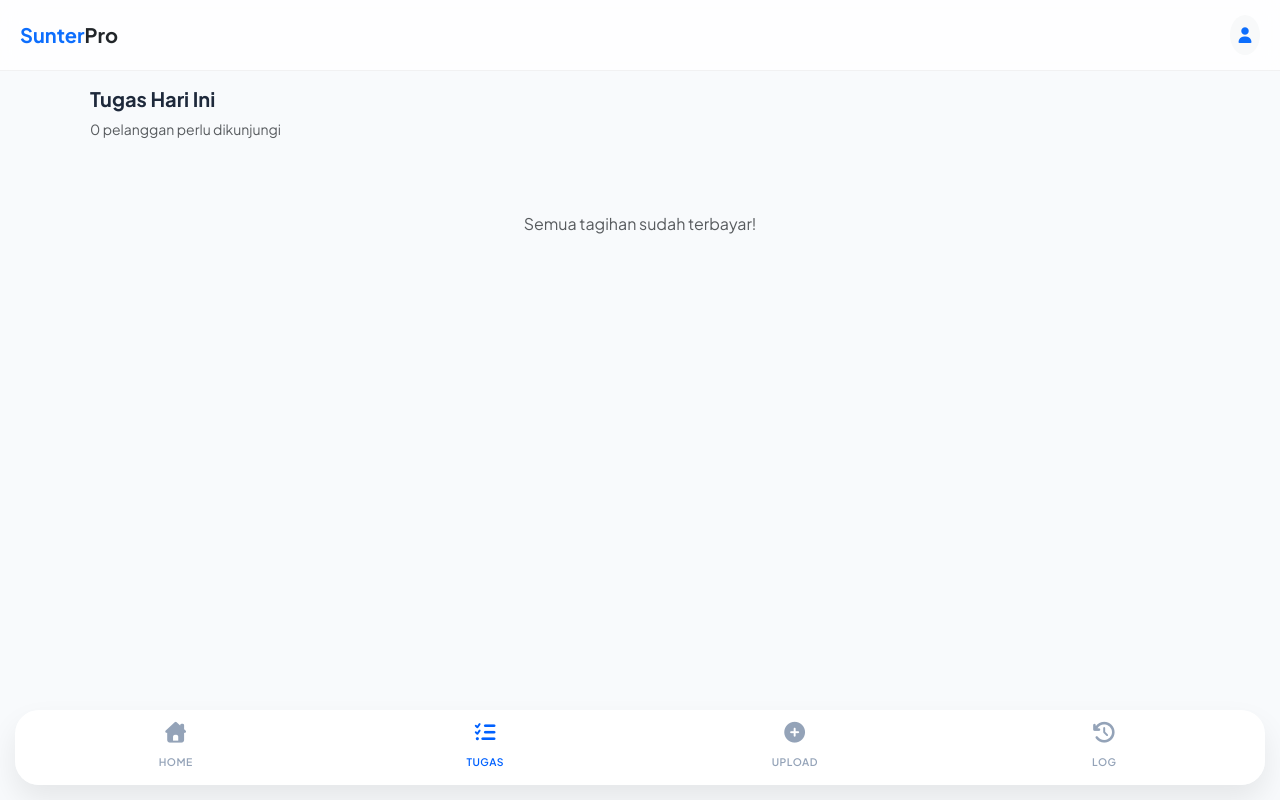
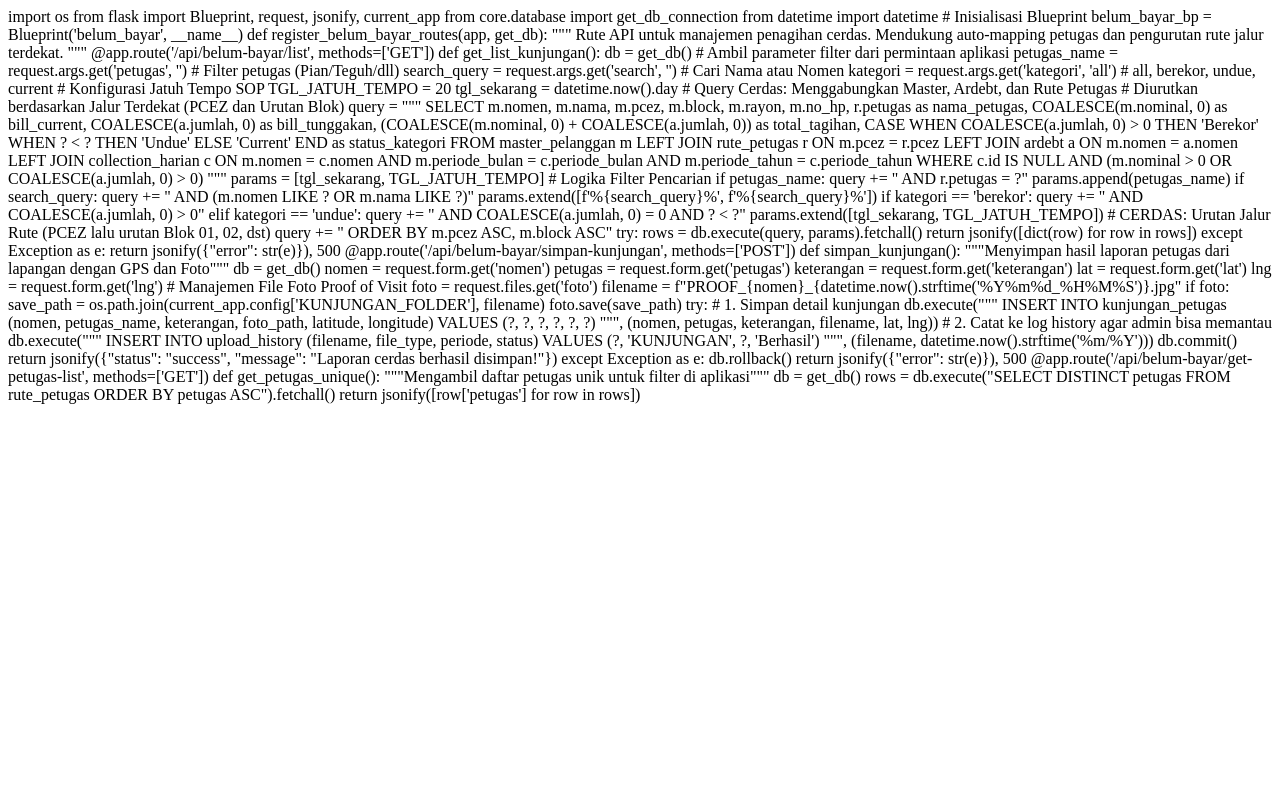
Before and after one commit to krackxor/Penagihan, a Flask app: page /belum-bayar in a window 1280 px wide. Run offline with Flask 3, Linux system fonts and the light colour scheme; data that the repository does not hold is empty.

Commit message:
Update belum_bayar.html

```diff
--- a/templates/belum_bayar.html
+++ b/templates/belum_bayar.html
@@ -1,59 +1,122 @@
-{% extends "base.html" %}
-{% block content %}
-<div class="px-2">
-    <div class="mb-4">
-        <h5 class="fw-bold">Tugas Hari Ini</h5>
-        <div id="stats" class="text-muted small">Memuat daftar tugas...</div>
-    </div>
+import os
+from flask import Blueprint, request, jsonify, current_app
+from core.database import get_db_connection
+from datetime import datetime
 
-    <div id="list-container" class="row g-2">
-        </div>
-</div>
+# Inisialisasi Blueprint
+belum_bayar_bp = Blueprint('belum_bayar', __name__)
 
-<script>
-async function loadList() {
-    try {
-        const res = await fetch('/api/belum-bayar/list');
-        const data = await res.json();
-        document.getElementById('stats').innerText = `${data.length} pelanggan perlu dikunjungi`;
+def register_belum_bayar_routes(app, get_db):
+    """
+    Rute API untuk manajemen penagihan cerdas.
+    Mendukung auto-mapping petugas dan pengurutan rute jalur terdekat.
+    """
 
-        let html = '';
-        data.forEach(item => {
-            const total = (item.bill_cureent + item.bill_tunggakan).toLocaleString('id-ID');
-            html += `
-            <div class="col-12 mb-2">
-                <div class="card border-0">
-                    <div class="card-body p-3">
-                        <div class="d-flex justify-content-between align-items-start mb-2">
-                            <div>
-                                <h6 class="fw-bold mb-1">${item.nama}</h6>
-                                <span class="badge bg-light text-secondary font-monospace">${item.nomen}</span>
-                            </div>
-                            <div class="text-end">
-                                <div class="fw-bold text-danger">Rp ${total}</div>
-                                <small class="text-muted" style="font-size:0.7rem">${item.pcez}</small>
-                            </div>
-                        </div>
-                        <hr class="my-3 opacity-5">
-                        <div class="row g-2">
-                            <div class="col-6">
-                                <button onclick="openModal('${item.nomen}')" class="btn btn-light w-100 fw-bold py-2 border">
-                                    <i class="fas fa-camera me-1"></i> Lapor
-                                </button>
-                            </div>
-                            <div class="col-6">
-                                <a href="https://wa.me/${item.no_hp}" target="_blank" class="btn btn-success w-100 fw-bold py-2">
-                                    <i class="fab fa-whatsapp me-1"></i> WA
-                                </a>
-                            </div>
-                        </div>
-                    </div>
-                </div>
-            </div>`;
-        });
-        document.getElementById('list-container').innerHTML = html || '<div class="text-center p-5 text-muted">Semua tagihan sudah terbayar!</div>';
-    } catch (e) { console.error(e); }
-}
-document.addEventListener('DOMContentLoaded', loadList);
-</script>
-{% endblock %}
+    @app.route('/api/belum-bayar/list', methods=['GET'])
+    def get_list_kunjungan():
+        db = get_db()
+
+        # Ambil parameter filter dari permintaan aplikasi
+        petugas_name = request.args.get('petugas', '') # Filter petugas (Pian/Teguh/dll)
+        search_query = request.args.get('search', '')  # Cari Nama atau Nomen
+        kategori = request.args.get('kategori', 'all') # all, berekor, undue, current
+
+        # Konfigurasi Jatuh Tempo SOP
+        TGL_JATUH_TEMPO = 20
+        tgl_sekarang = datetime.now().day
+
+        # Query Cerdas: Menggabungkan Master, Ardebt, dan Rute Petugas
+        # Diurutkan berdasarkan Jalur Terdekat (PCEZ dan Urutan Blok)
+        query = """
+        SELECT
+            m.nomen, m.nama, m.pcez, m.block, m.rayon, m.no_hp,
+            r.petugas as nama_petugas,
+            COALESCE(m.nominal, 0) as bill_current,
+            COALESCE(a.jumlah, 0) as bill_tunggakan,
+            (COALESCE(m.nominal, 0) + COALESCE(a.jumlah, 0)) as total_tagihan,
+            CASE
+                WHEN COALESCE(a.jumlah, 0) > 0 THEN 'Berekor'
+                WHEN ? < ? THEN 'Undue'
+                ELSE 'Current'
+            END as status_kategori
+        FROM master_pelanggan m
+        LEFT JOIN rute_petugas r ON m.pcez = r.pcez
+        LEFT JOIN ardebt a ON m.nomen = a.nomen
+        LEFT JOIN collection_harian c ON m.nomen = c.nomen
+            AND m.periode_bulan = c.periode_bulan
+            AND m.periode_tahun = c.periode_tahun
+        WHERE c.id IS NULL
+        AND (m.nominal > 0 OR COALESCE(a.jumlah, 0) > 0)
+        """
+
+        params = [tgl_sekarang, TGL_JATUH_TEMPO]
+
+        # Logika Filter Pencarian
+        if petugas_name:
+            query += " AND r.petugas = ?"
+            params.append(petugas_name)
+
+        if search_query:
+            query += " AND (m.nomen LIKE ? OR m.nama LIKE ?)"
+            params.extend([f'%{search_query}%', f'%{search_query}%'])
+
+        if kategori == 'berekor':
+            query += " AND COALESCE(a.jumlah, 0) > 0"
+        elif kategori == 'undue':
+            query += " AND COALESCE(a.jumlah, 0) = 0 AND ? < ?"
+            params.extend([tgl_sekarang, TGL_JATUH_TEMPO])
+
+        # CERDAS: Urutan Jalur Rute (PCEZ lalu urutan Blok 01, 02, dst)
+        query += " ORDER BY m.pcez ASC, m.block ASC"
+
+        try:
+            rows = db.execute(query, params).fetchall()
+            return jsonify([dict(row) for row in rows])
+        except Exception as e:
+            return jsonify({"error": str(e)}), 500
+
+    @app.route('/api/belum-bayar/simpan-kunjungan', methods=['POST'])
+    def simpan_kunjungan():
+        """Menyimpan hasil laporan petugas dari lapangan dengan GPS dan Foto"""
+        db = get_db()
+
+        nomen = request.form.get('nomen')
+        petugas = request.form.get('petugas')
+        keterangan = request.form.get('keterangan')
+        lat = request.form.get('lat')
+        lng = request.form.get('lng')
+
+        # Manajemen File Foto Proof of Visit
+        foto = request.files.get('foto')
+        filename = f"PROOF_{nomen}_{datetime.now().strftime('%Y%m%d_%H%M%S')}.jpg"
+
+        if foto:
+            save_path = os.path.join(current_app.config['KUNJUNGAN_FOLDER'], filename)
+            foto.save(save_path)
+
+        try:
+            # 1. Simpan detail kunjungan
+            db.execute("""
+                INSERT INTO kunjungan_petugas
+                (nomen, petugas_name, keterangan, foto_path, latitude, longitude)
+                VALUES (?, ?, ?, ?, ?, ?)
+            """, (nomen, petugas, keterangan, filename, lat, lng))
+
+            # 2. Catat ke log history agar admin bisa memantau
+            db.execute("""
+                INSERT INTO upload_history (filename, file_type, periode, status)
+                VALUES (?, 'KUNJUNGAN', ?, 'Berhasil')
+            """, (filename, datetime.now().strftime('%m/%Y')))
+
+            db.commit()
+            return jsonify({"status": "success", "message": "Laporan cerdas berhasil disimpan!"})
+        except Exception as e:
+            db.rollback()
+            return jsonify({"error": str(e)}), 500
+
+    @app.route('/api/belum-bayar/get-petugas-list', methods=['GET'])
+    def get_petugas_unique():
+        """Mengambil daftar petugas unik untuk filter di aplikasi"""
+        db = get_db()
+        rows = db.execute("SELECT DISTINCT petugas FROM rute_petugas ORDER BY petugas ASC").fetchall()
+        return jsonify([row['petugas'] for row in rows])
```
